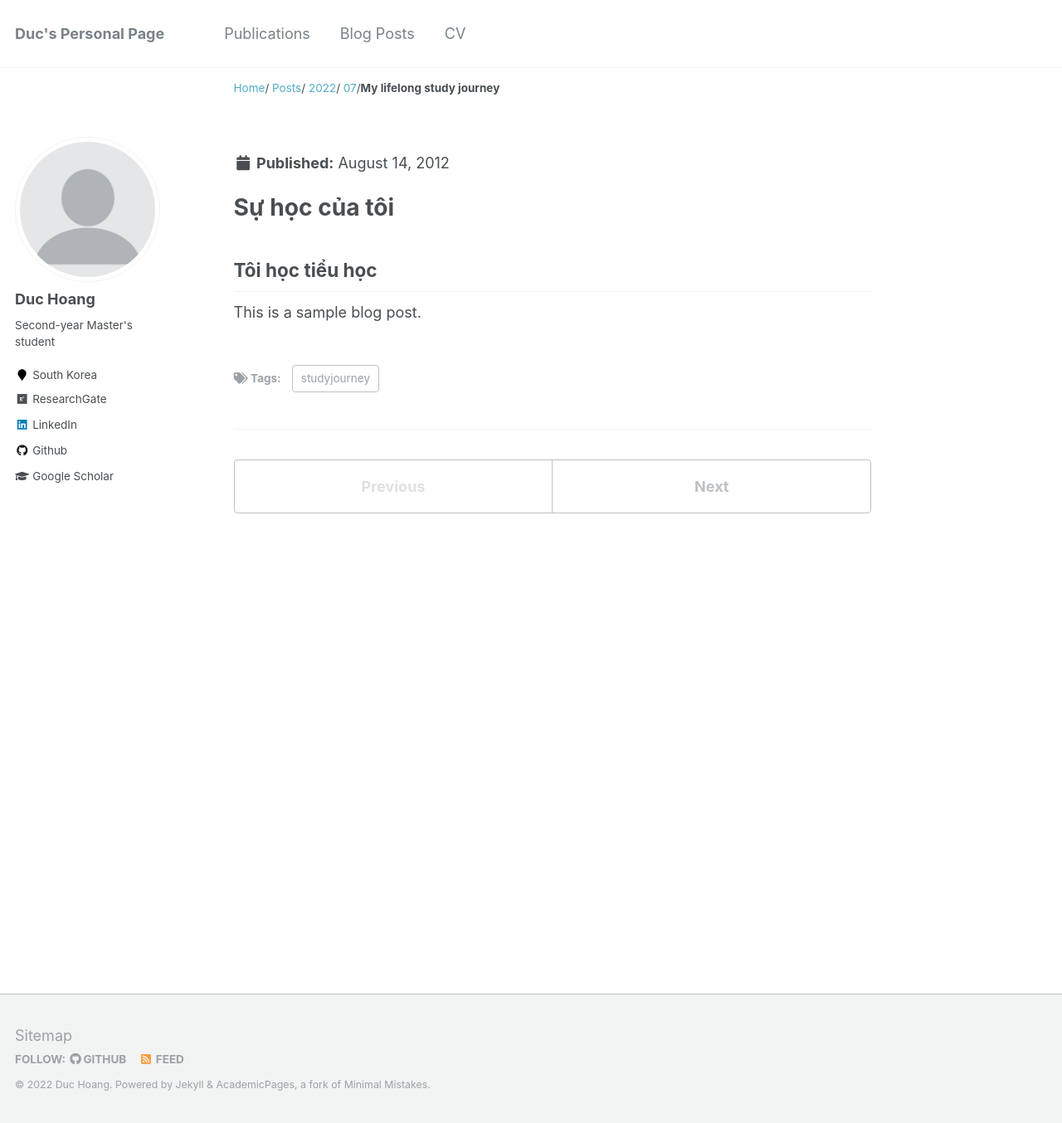
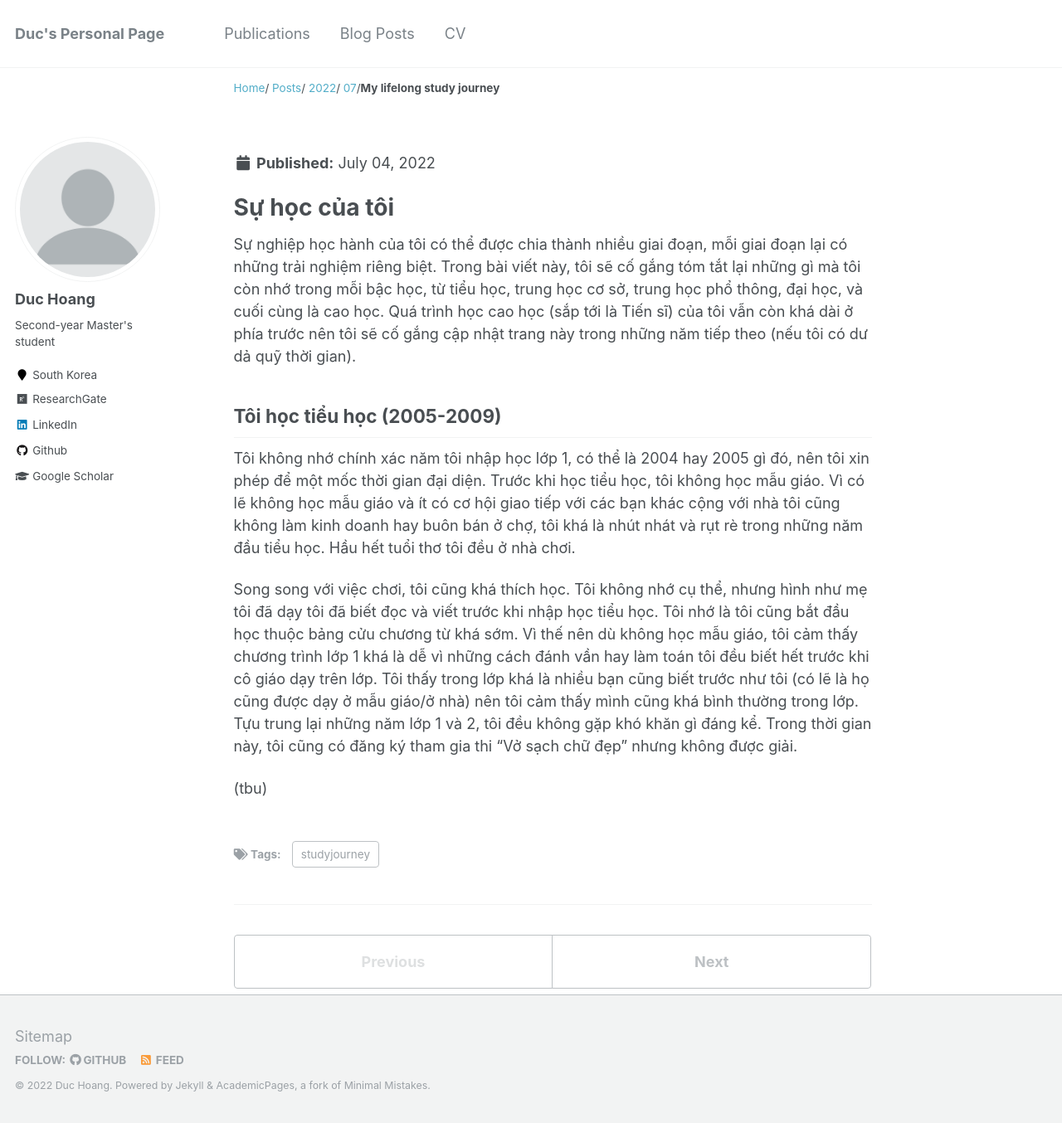
Before and after one commit to duchoang06/duchoang06.github.io, a Jekyll site: the page built from _posts/2022-07-04-study-journey-1.md, in a window 1280 px wide and 1354 px high. Shown: the whole window at 83% size. Built offline with Jekyll 4.4.1, drawn with Linux system fonts in a browser that asks for light colours.

Commit message:
add a bit

```diff
--- a/_posts/2022-07-04-study-journey-1.md
+++ b/_posts/2022-07-04-study-journey-1.md
@@ -1,6 +1,6 @@
 ---
 title: 'My lifelong study journey '
-date: 2012-08-14
+date: 2022-07-04
 permalink: /posts/2022/07/study-journey-1/
 tags:
   - studyjourney
@@ -9,7 +9,12 @@ tags:
 Sự học của tôi
 ======
 
-Tôi học tiểu học
+Sự nghiệp học hành của tôi có thể được chia thành nhiều giai đoạn, mỗi giai đoạn lại có những trải nghiệm riêng biệt. Trong bài viết này, tôi sẽ cố gắng tóm tắt lại những gì mà tôi còn nhớ trong mỗi bậc học, từ tiểu học, trung học cơ sở, trung học phổ thông, đại học, và cuối cùng là cao học. Quá trình học cao học (sắp tới là Tiến sĩ) của tôi vẫn còn khá dài ở phía trước nên tôi sẽ cố gắng cập nhật trang này trong những năm tiếp theo (nếu tôi có dư dả quỹ thời gian).
+
+Tôi học tiểu học (2005-2009)
 ------
+Tôi không nhớ chính xác năm tôi nhập học lớp 1, có thể là 2004 hay 2005 gì đó, nên tôi xin phép để một mốc thời gian đại diện. Trước khi học tiểu học, tôi không học mẫu giáo. Vì có lẽ không học mẫu giáo và ít có cơ hội giao tiếp với các bạn khác cộng với nhà tôi cũng không làm kinh doanh hay buôn bán ở chợ, tôi khá là nhút nhát và rụt rè trong những năm đầu tiểu học. Hầu hết tuổi thơ tôi đều ở nhà chơi.
 
-This is a sample blog post.
+Song song với việc chơi, tôi cũng khá thích học. Tôi không nhớ cụ thể, nhưng hình như mẹ tôi đã dạy tôi đã biết đọc và viết trước khi nhập học tiểu học. Tôi nhớ là tôi cũng bắt đầu học thuộc bảng cửu chương từ khá sớm. Vì thế nên dù không học mẫu giáo, tôi cảm thấy chương trình lớp 1 khá là dễ vì những cách đánh vần hay làm toán tôi đều biết hết trước khi cô giáo dạy trên lớp. Tôi thấy trong lớp khá là nhiều bạn cũng biết trước như tôi (có lẽ là họ cũng được dạy ở mẫu giáo/ở nhà) nên tôi cảm thấy mình cũng khá bình thường trong lớp. Tựu trung lại những năm lớp 1 và 2, tôi đều không gặp khó khăn gì đáng kể. Trong thời gian này, tôi cũng có đăng ký tham gia thi "Vở sạch chữ đẹp" nhưng không được giải.
+
+(tbu)
```
